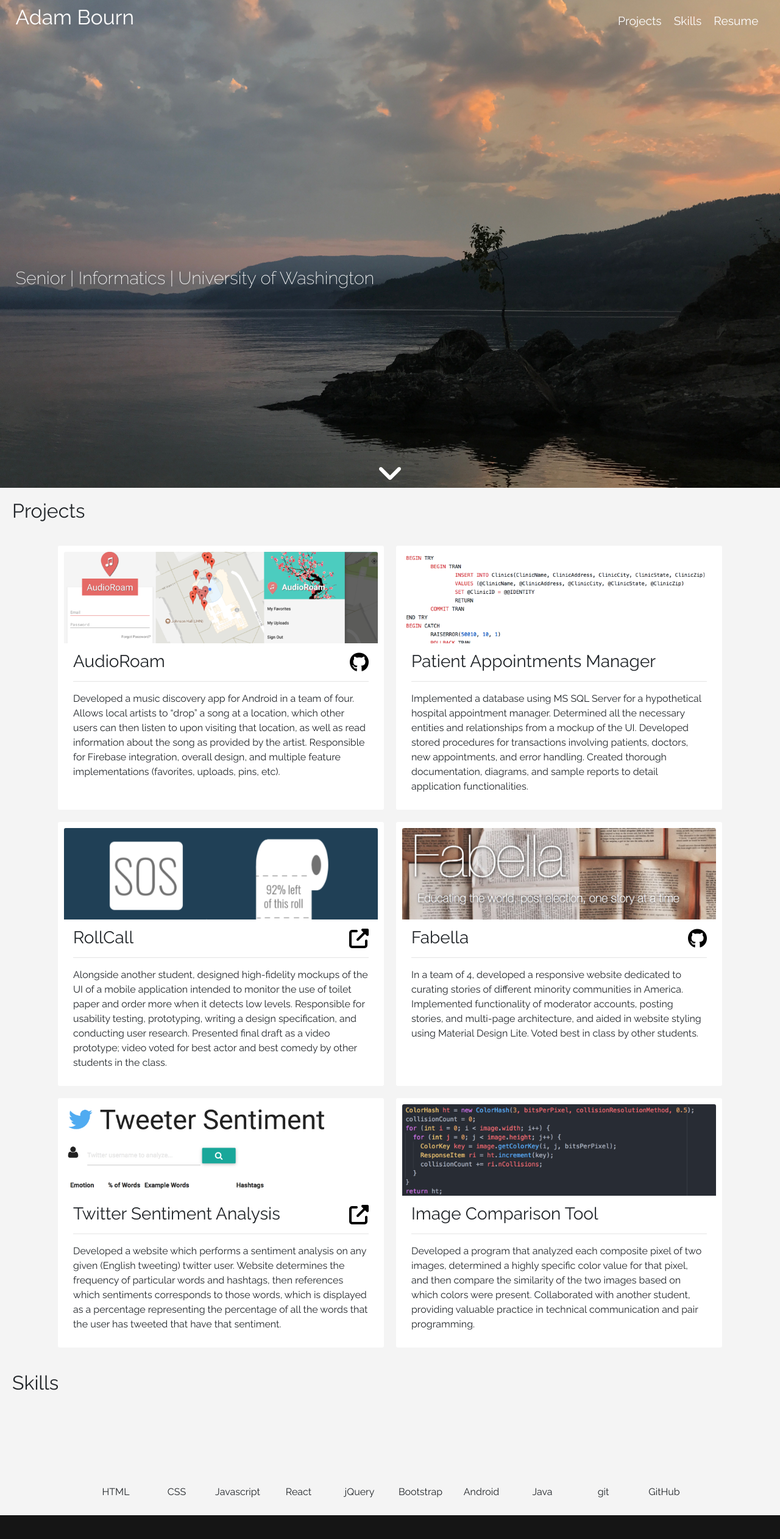
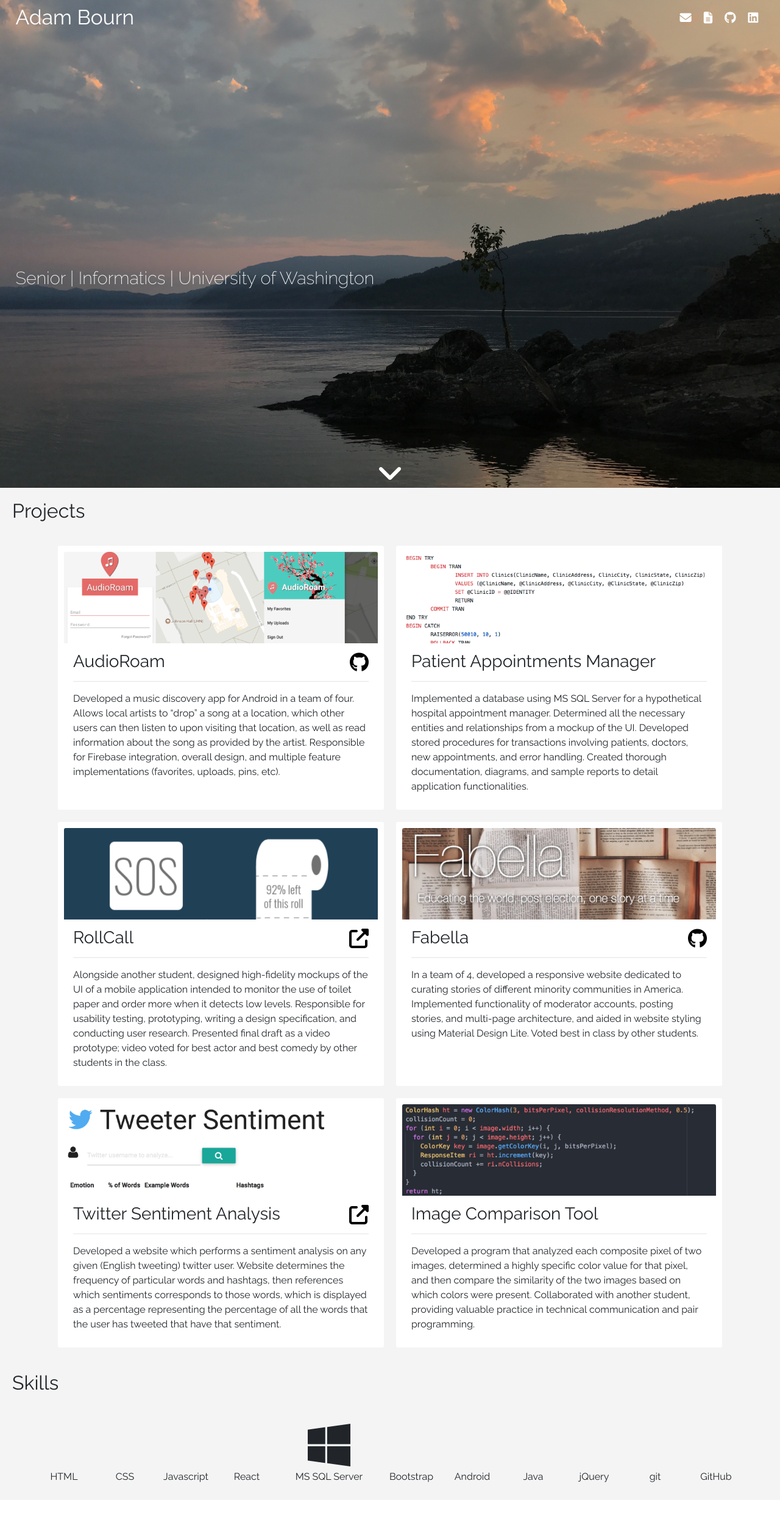
Before and after one commit to abourn/portfolio, a React (Create React App) app: page / in a window 1280 px wide. Shown: the top 2524 px of the page at 61% size. After the commit the page ends 2460 px from the top, so only its background shows below. Built offline with nearby package versions, Linux system fonts and the light colour scheme; some icons are missing; a web font is replaced by a local one.

Commit message:
remove footer, add fa icons to nav, improve aria labels

```diff
--- a/src/App.css
+++ b/src/App.css
@@ -70,8 +70,15 @@ nav {
 }
 
 #skills i {
+  display: inline-block;
   margin: 50px;
+  margin-bottom: 0px;
+  margin-top: 15px;
   font-size: 5em;
+}
+
+.lightBlue {
+  color: #00A7F7;
 }
 
 #projects {
@@ -131,11 +138,23 @@ h3 {
 }
 
 footer {
-
   height: 8em;
   background-color: #151515;
   color: #F4F4F4;
+  display: flex;
+  flex-wrap: wrap;
+
 }
+
+footer a {
+  color: white;
+  margin: 10px;
+}
+
+footer a:hover {
+  color: #f4f4f4;
+}
+
 
 @media screen and (min-width: 987px) {
   .flex-column {
--- a/src/App.js
+++ b/src/App.js
@@ -11,7 +11,9 @@ class App extends Component {
       return <Project key={i} title={project.title} description={project.description} imageUrl={project.imageUrl} githubLink={project.githubLink} otherLink={project.otherLink}/>
     });
     var skillsArray = SkillsConst.skills.map(function(skill, i) {
-      return  <Skill key={i} className={skill.className} label={skill.label} />
+      var isFontAwesome = false;
+      if (skill.className.startsWith('fa')) { isFontAwesome = true; }
+      return  <Skill key={i} className={skill.className} label={skill.label} isFaIcon={isFontAwesome} />
     });
 
     return (
@@ -21,9 +23,10 @@ class App extends Component {
             <header>
               <h1>Adam Bourn</h1>
               <nav>
-                <a href="#projects">Projects</a>
-                <a href="#skills">Skills</a>
-                <a href="https://drive.google.com/file/d/0B8Mc9nigpockVUR1QkE3UVcyX00/view?usp=sharing" target="_blank">Resume</a>
+                <a href="mailto:adam.john.bourn@gmail.com" aria-label="Send me an email!"><i className="fa fa-envelope" aria-hidden="true"></i></a>
+                <a href="https://docs.google.com/document/d/1jEiRZnaubNicQYxiQdG8h6AQpUk_GO_GcADuoreUuC8/edit?usp=sharing" aria-label="Resume" target="_blank"><i className="fa fa-file-text" aria-hidden="true"></i></a>
+                <a href="https://github.com/abourn" aria-label="Github Profile" target="_blank"><i className="fa fa-github" aria-hidden="true"></i></a>
+                <a href="https://www.linkedin.com/in/abourn/" aria-label="Linkedin Profile" target="_blank"><i className="fa fa-linkedin-square" aria-hidden="true"></i></a>
               </nav>
             </header>
           </div>
@@ -44,8 +47,6 @@ class App extends Component {
           <h2>Skills</h2>
           {skillsArray}
         </section>
-        <footer>
-        </footer>
       </div>
     );
   }
@@ -56,19 +57,20 @@ class Skill extends Component {
     super(props);
     this.toggleClass = this.toggleClass.bind(this);
     this.state = {
-      hover: false
+      hover: false,
+      isFaIcon: this.props.isFaIcon
     };
   }
   toggleClass() {
     var currHoverStatus = this.state.hover;
-    this.setState({ hover: !currHoverStatus});
+    this.setState({ hover: !currHoverStatus });
   }
 
   render() {
-    var coloredClass = this.props.className + " colored";
+    var coloredClass = this.state.isFaIcon ? this.props.className + " lightBlue" : this.props.className + " colored";
     return (
-      <div>
-        <i className={this.state.hover ? coloredClass : this.props.className} onMouseEnter={this.toggleClass} onMouseLeave={this.toggleClass}></i>
+      <div aria-label={this.props.label}>
+        <i className={this.state.hover ? coloredClass : this.props.className} onMouseEnter={this.toggleClass} onMouseLeave={this.toggleClass} aria-hidden="true"></i>
         <p>{this.props.label}</p>
       </div>
     );
@@ -84,9 +86,9 @@ class Project extends Component {
 
     var content = <div></div>
     if (this.props.githubLink) {
-      content = <a href={this.props.githubLink} target="_blank"><i className="fa fa-github fa-2x linkStyle"></i></a>
+      content = <a href={this.props.githubLink} target="_blank" aria-label="See this project on GitHub"><i className="fa fa-github fa-2x linkStyle" aria-hidden="true"></i></a>
     } else if (this.props.otherLink) {
-      content = <a href={this.props.otherLink} target="_blank"><i className="fa fa-external-link fa-2x linkStyle"></i></a>
+      content = <a href={this.props.otherLink} target="_blank" aria-label="See this project in a new tab"><i className="fa fa-external-link fa-2x linkStyle" aria-hidden="true"></i></a>
     }
     return (
       <div className="flex-column">
--- a/src/skills.js
+++ b/src/skills.js
@@ -16,8 +16,8 @@ export const skills = [
     "label": "React"
   },
   {
-    "className": "devicon-jquery-plain",
-    "label": "jQuery"
+    "className": "fa fa-windows",
+    "label": "MS SQL Server"
   },
   {
     "className": "devicon-bootstrap-plain",
@@ -32,6 +32,10 @@ export const skills = [
     "label": "Java"
   },
   {
+    "className": "devicon-jquery-plain",
+    "label": "jQuery"
+  },
+  {
     "className": "devicon-git-plain",
     "label": "git"
   },
```
